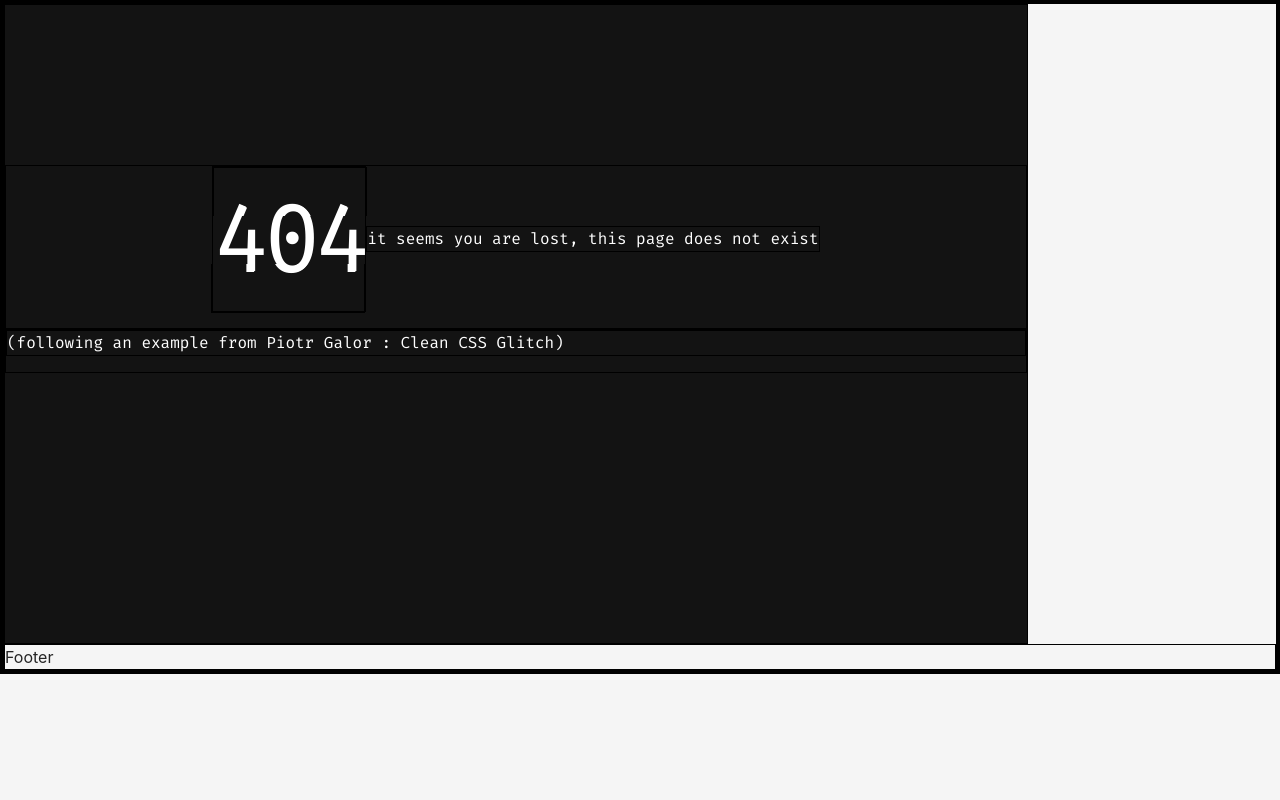
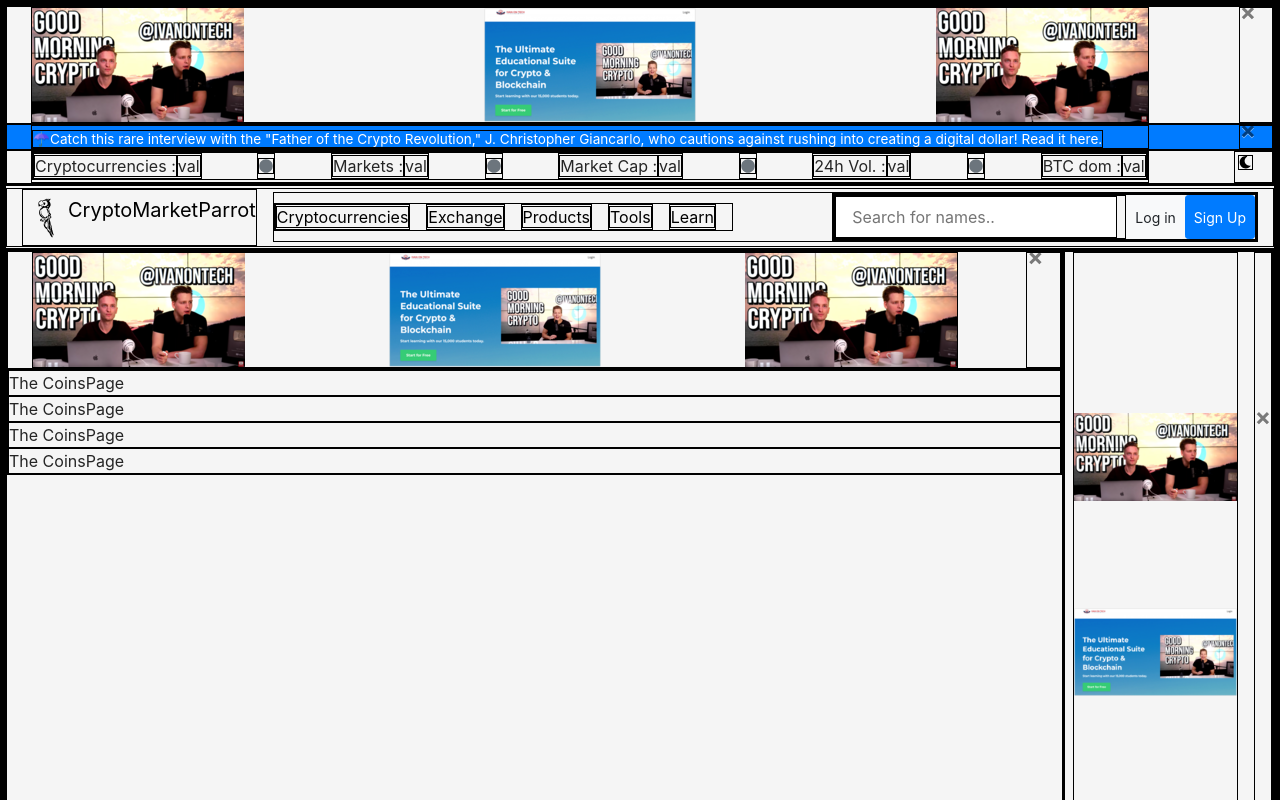
Before and after one commit to ibourn/cryptomarketparrot, a React (Create React App) app: page /coin/1 in a window 1280 px wide. Before the commit this address had no page. Shown: the top 800 px of the page. Built offline with nearby package versions, Linux system fonts and the light colour scheme.

Commit message:
add routing to coins page

```diff
--- a/src/App.js
+++ b/src/App.js
@@ -13,7 +13,7 @@
 import { lightTheme, darkTheme } from './themes/Theme';
 import { GlobalStyle } from './themes/GlobalStyled';
 
-
+import CoinsPage from "./pages/mainpages/CoinsPage";
 import MainPage from './pages/MainPage';
 import NotFoundPage from './pages/NotFoundPage';
 import HeadlinesPage from './pages/HeadlinesPage';
@@ -55,6 +55,7 @@
             <Switch>
 
               <Route exact strict path="/" component={MainPage} />
+              <Route  path="/coin/:id" component={MainPage} />
 
               <Route exact path="/headlines" component={HeadlinesPage} />
               <Route exact path="/interest" component={InterestPage} />
--- a/src/components/NavBars/MainPageNavBar.jsx
+++ b/src/components/NavBars/MainPageNavBar.jsx
@@ -1,5 +1,5 @@
 import React, { useState, useContext } from "react";
-import { NavLink, withRouter } from "react-router-dom";
+import { NavLink, withRouter, useHistory } from "react-router-dom";
 import { LoginContext } from "../AuthRoute/LoginContext";
 import { DataContext } from "../NavBars/DataContext";
 import { ThemeContext } from "../ThemeToggler/ThemeContext";
@@ -40,6 +40,8 @@
 
 
 const MainPageNavBar = (props) => {
+    const history = useHistory();
+
     const [optionsList, setOptionsList] = useState();
     const [isDownSearch, setIsDownSearch] = useState(false);
   //props.dictionary props.coinsList (map)
@@ -103,7 +105,7 @@
         if (val.toUpperCase().indexOf(filter) > -1) {
             sample.push(val);
             counter+=1;
-            list += <option value={val}/>
+            list += <option value={val} onClick={handleClickOption}/>
         }
         if (counter === maxCounter){
             break;
@@ -119,6 +121,38 @@
     setIsDownSearch(false);
 }
 
+const handleClickOption = () => {
+    console.log(document.getElementById("searchInput").value, "input");
+
+   // console.log(document.getElementById("coinSuggest").value, "input");
+   var sel = document.getElementById('searchInput');
+   var opt = sel.options[sel.selectedIndex];
+   console.log( opt.value , "essai");
+
+}
+const handleClickOption2 = () => {
+    console.log(document.getElementById("searchInput").value, "input");
+
+   // console.log(document.getElementById("coinSuggest").value, "input");
+
+}
+const  HandleOnInput = () => {
+    var val = document.getElementById("searchInput").value;
+    var opts = document.getElementById('coinSuggest').childNodes;
+    for (var i = 0; i < opts.length; i++) {
+      if (opts[i].value === val) {
+        // An item was selected from the list!
+        // yourCallbackHere()
+        const target = opts[i].value
+        alert(target);
+        const res = target.split(" ");
+        history.push(`/coin/${res[res.length-1]}`);
+        break;
+      }
+    }
+
+  }
+//TODO clean search bar => no more a dropdown
 const searchDropdown = "nav-item dropdown active ";
     const searchTriggerMenu = "nav-link dropdown-toggle  mr-sm-2";
     const searchMenu = "dropdown-menu" + (isDownSearch ? " show active" : "");
@@ -179,12 +213,12 @@
                             <div className={searchDropdown}>
 
     <input className={searchTriggerMenu} type="search" list="coinSuggest" placeholder="Search for names.." aria-label="Search"
-     id="searchInput" onKeyUp={handleKeyUp}  onBlur={toggleSearchDropDown} data-toggle="dropdown" aria-haspopup="true" aria-expanded="false" title="Type in a name"/>
+     id="searchInput" onInput={HandleOnInput} onKeyUp={handleKeyUp}  onBlur={toggleSearchDropDown} data-toggle="dropdown" aria-haspopup="true" aria-expanded="false" title="Type in a name"/>
    <datalist id="coinSuggest">
     {
     optionsList ?
         optionsList.map((val) => {
-            return <option value={val}/>
+            return <option value={val} onClick={handleClickOption}/>
         })
     : null
     }
--- a/src/pages/MainPage.jsx
+++ b/src/pages/MainPage.jsx
@@ -4,6 +4,8 @@
 import MainPageHeader from "../components/Headers/MainPageHeader"
 import MainPageNavBar from "../components/NavBars/MainPageNavBar"
 import RankingsPage from "./mainpages/RankingsPage";
+import CoinsPage from "./mainpages/CoinsPage";
+
 import HorzPubBanner from "../components/Banners/HorizontalPubBanner";
 import VertPubBanner from "../components/Banners/VerticalPubBanner";
 
@@ -57,10 +59,12 @@
 
                             <Switch>
 
-                                <Route exact strict path="/" >
-                                <RankingsPage  />
+                                <Route exact strict path="/"
+                                component={RankingsPage}  />
+
+                                <Route exact  path="/coin/:id" >
+                                <CoinsPage  />
                                 </Route>
-
 
                             </Switch>
 
--- a/src/pages/mainpages/CoinsPage.jsx
+++ b/src/pages/mainpages/CoinsPage.jsx
@@ -1,4 +1,5 @@
 import React from 'react';
+import { useHistory, useParams } from "react-router-dom";
 
 /************************************
  *
@@ -7,10 +8,23 @@
  * ******************************** */
 
 export default function CoinsPage(props) {
-    return (
+    const history = useHistory();
+    const { id } = useParams()
+
+    alert(id);
+    return (<>
         <div>
             The CoinsPage
         </div>
+         <div>
+         The CoinsPage
+     </div>
+      <div>
+      The CoinsPage
+  </div>
+   <div>
+   The CoinsPage
+</div></>
     );
 
 }
```
